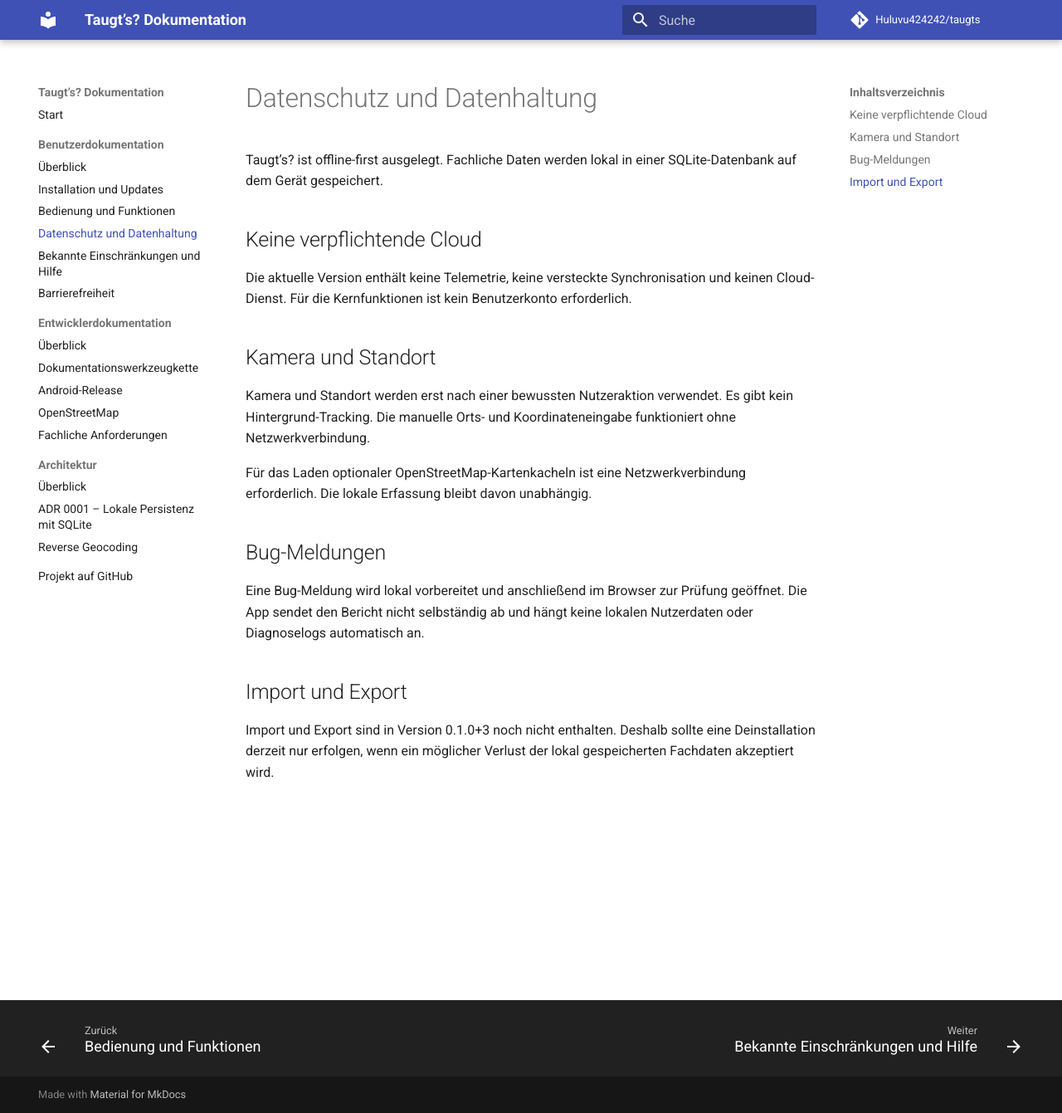
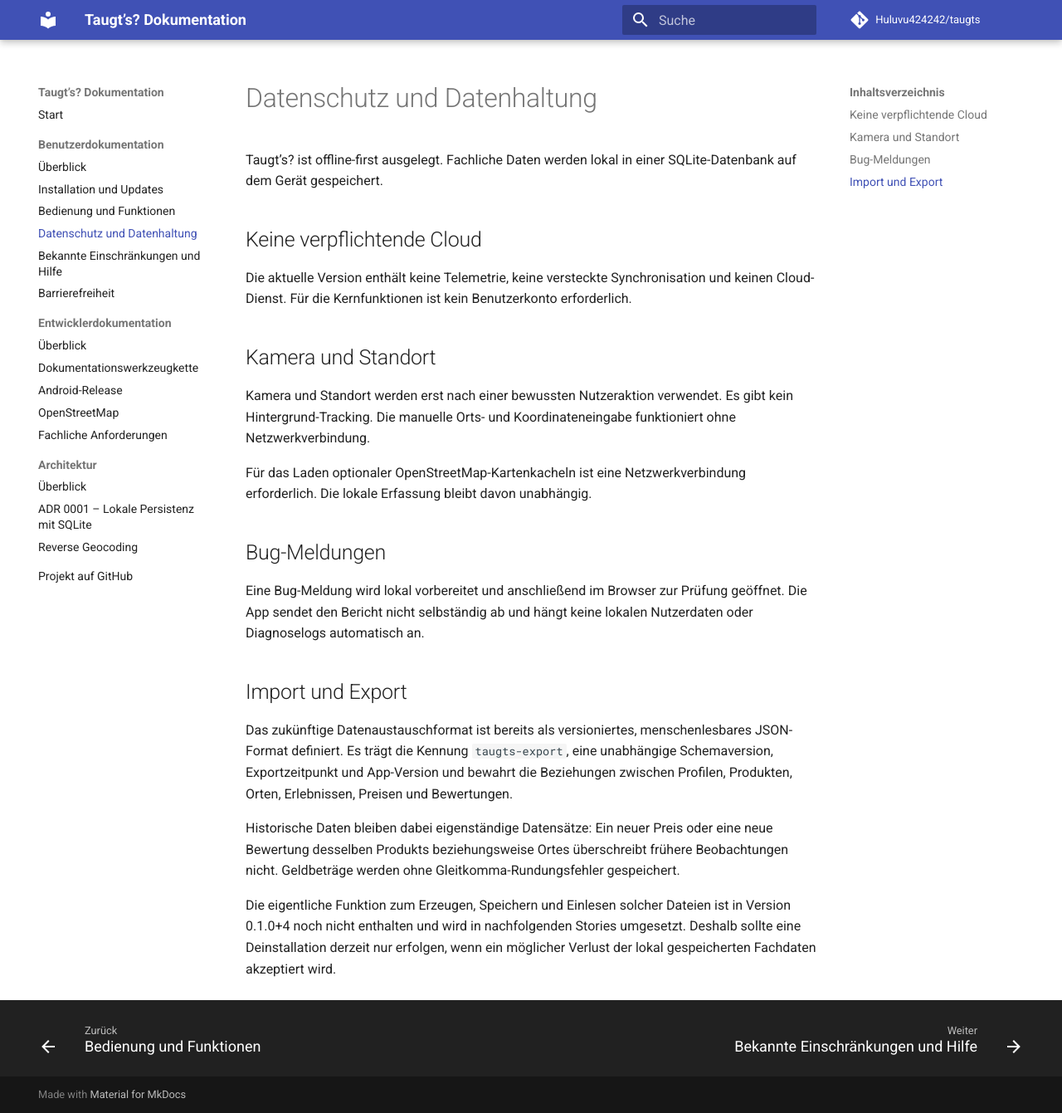
Before and after one commit to Huluvu424242/taugts, an MkDocs documentation site: the page built from docs/benutzer/datenhaltung.md, in a window 1280 px wide and 1341 px high. Shown: the whole window at 83% size. Built offline with MkDocs 1.6.1 and Material for MkDocs 9.7.7, drawn with Linux system fonts in a browser that asks for light colours; comment, search, counter and statistics services are not loaded.

Commit message:
Story #15: Benutzerdoku zum Austauschformat aktualisieren

```diff
--- a/docs/benutzer/datenhaltung.md
+++ b/docs/benutzer/datenhaltung.md
@@ -18,4 +18,8 @@ Eine Bug-Meldung wird lokal vorbereitet und anschließend im Browser zur Prüfun
 
 ## Import und Export
 
-Import und Export sind in Version 0.1.0+3 noch nicht enthalten. Deshalb sollte eine Deinstallation derzeit nur erfolgen, wenn ein möglicher Verlust der lokal gespeicherten Fachdaten akzeptiert wird.
+Das zukünftige Datenaustauschformat ist bereits als versioniertes, menschenlesbares JSON-Format definiert. Es trägt die Kennung `taugts-export`, eine unabhängige Schemaversion, Exportzeitpunkt und App-Version und bewahrt die Beziehungen zwischen Profilen, Produkten, Orten, Erlebnissen, Preisen und Bewertungen.
+
+Historische Daten bleiben dabei eigenständige Datensätze: Ein neuer Preis oder eine neue Bewertung desselben Produkts beziehungsweise Ortes überschreibt frühere Beobachtungen nicht. Geldbeträge werden ohne Gleitkomma-Rundungsfehler gespeichert.
+
+Die eigentliche Funktion zum Erzeugen, Speichern und Einlesen solcher Dateien ist in Version 0.1.0+4 noch nicht enthalten und wird in nachfolgenden Stories umgesetzt. Deshalb sollte eine Deinstallation derzeit nur erfolgen, wenn ein möglicher Verlust der lokal gespeicherten Fachdaten akzeptiert wird.
```
